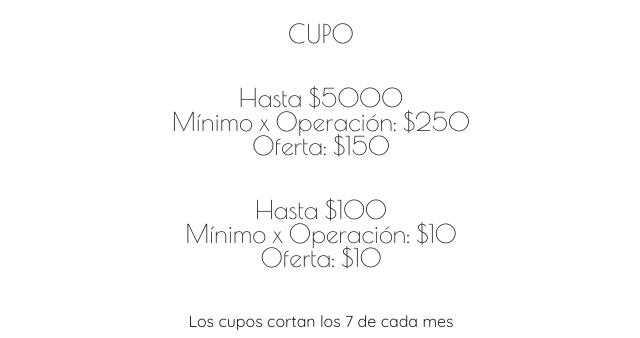
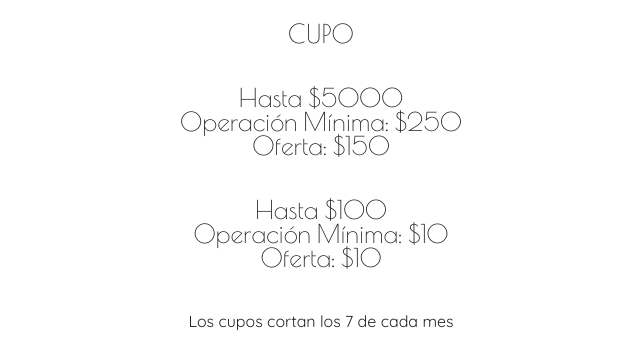
Before and after one commit to veca-git/veca, a Jekyll site: the page built from pasarela/index.html, in a window 1280 px wide and 900 px high, scrolled down 505 px. Shown: the part 154-492 px from the top of the window, without its empty margins (319-959 px from the left). Built offline with Jekyll 4.4.1, drawn with Linux system fonts in a browser that asks for light colours.

Commit message:
Update index.html

```diff
--- a/pasarela/index.html
+++ b/pasarela/index.html
@@ -47,11 +47,11 @@ title: pasarela
 		</div>
 
 		<div class="mt-4 font-poiret-l A-justificado text-center">
-			<p>Hasta $5000<br>Mínimo x Operación: $250<br>Oferta: $150</p>
+			<p>Hasta $5000<br>Operación Mínima: $250<br>Oferta: $150</p>
 		</div>
 
 		<div class="mt-4 font-poiret-l A-justificado text-center">
-			<p>Hasta $100<br>Mínimo x Operación: $10<br>Oferta: $10</p>
+			<p>Hasta $100<br>Operación Mínima: $10<br>Oferta: $10</p>
 		</div>
 
 		<div class="mt-4 text-center">
```
